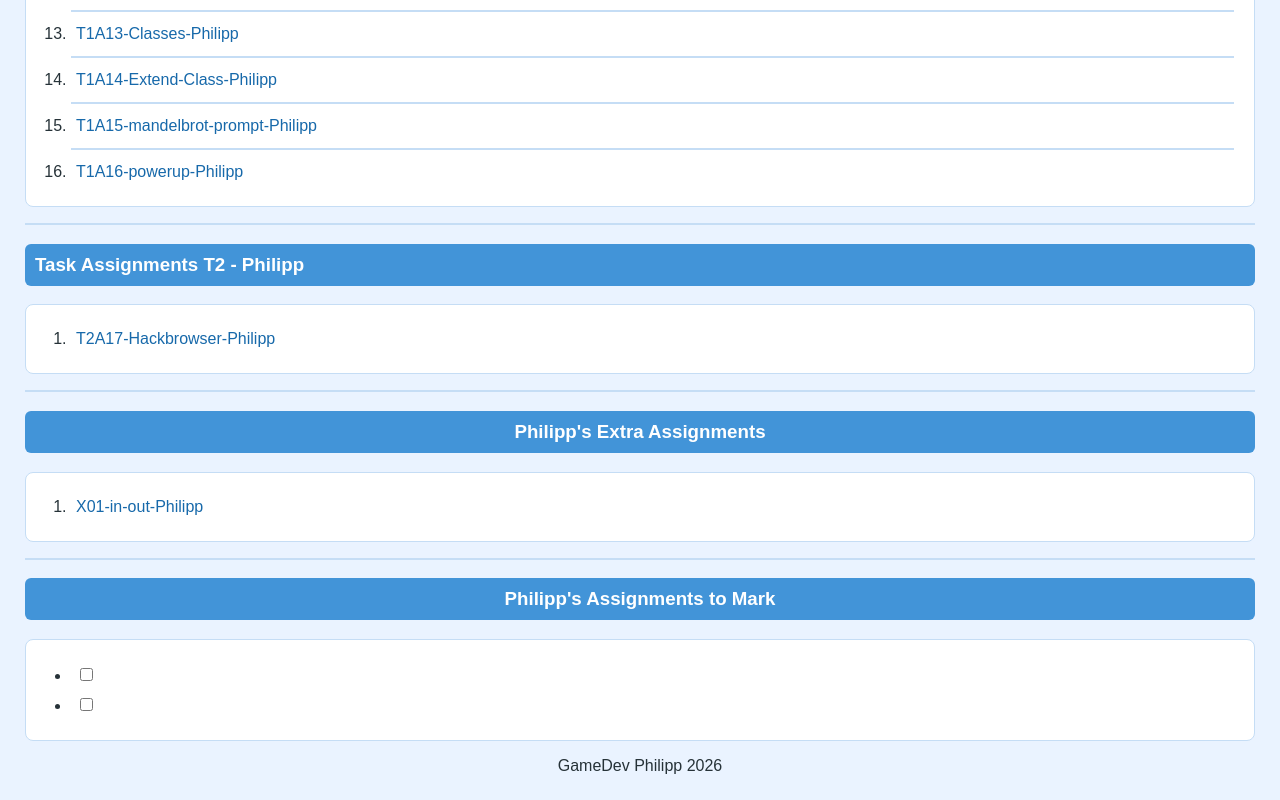
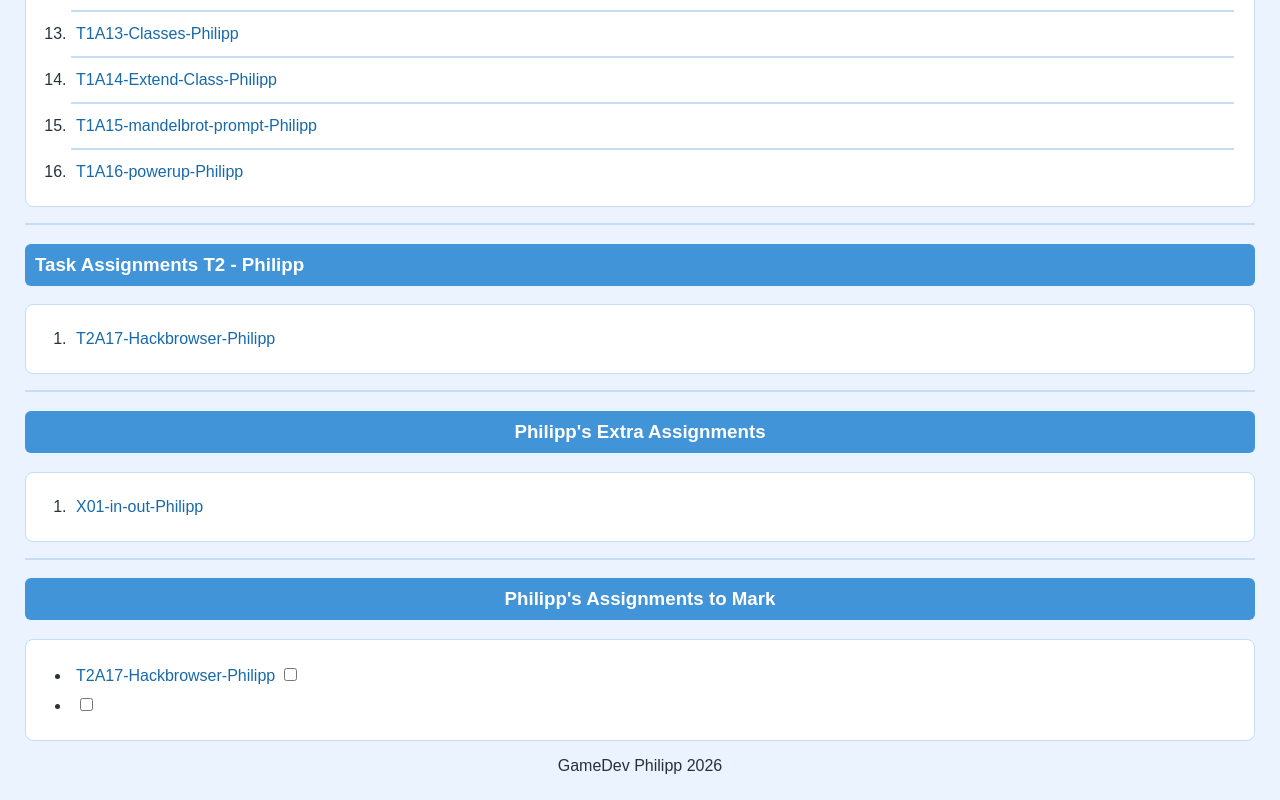
Before and after one commit to Philipp726281/gamedev-Philipp-2026, a plain HTML site: page index.html in a window 1280 px wide. Shown: the part 826-1626 px from the top of the page. Drawn offline with Linux system fonts and the light colour scheme.

Commit message:
Update index.html

```diff
--- a/index.html
+++ b/index.html
@@ -157,8 +157,8 @@
 
 <ul>
     <li>
-        <a href="https://philipp726281.github.io/gamedev-Philipp-2026/X01-Philipp.html">
-
+        <a href="https://philipp726281.github.io/gamedev-Philipp-2026/T2A17-Hackbrowser-Philipp.html">
+            T2A17-Hackbrowser-Philipp
         </a>
         <input type="checkbox">
     </li>
```
